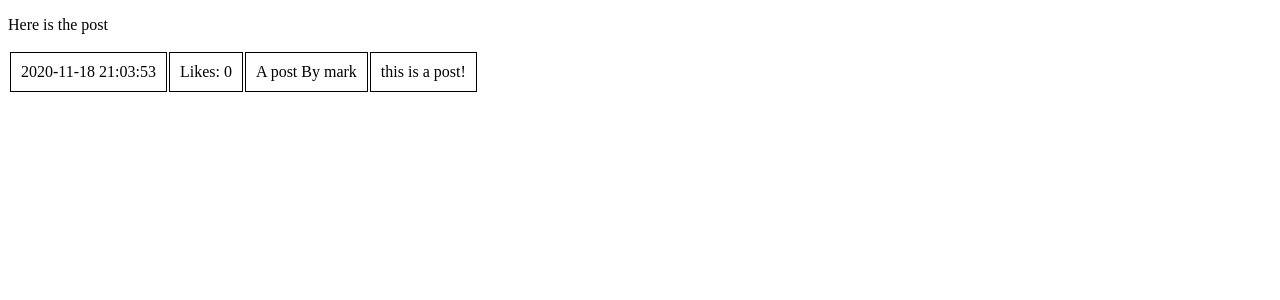
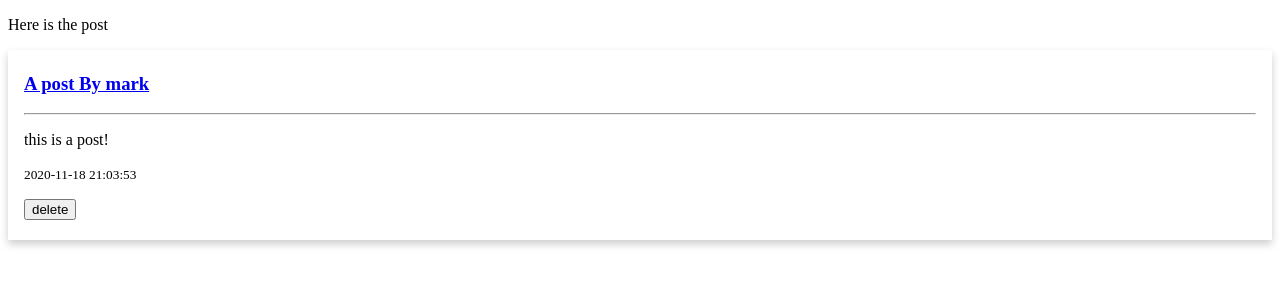
Before and after one commit to Zanedaws/Full-stack-project1, a Flask app: page /3729869095/posts/29189726 in a window 1280 px wide. Shown: the top 300 px of the page. Run offline with Flask 2, Linux system fonts and the light colour scheme; data comes from the database, SQL or seed files in the repository; both versions use the stored data as it was after the commit.

Commit message:
Reworked profile html to support deletion implementation.

```diff
--- a/main.py
+++ b/main.py
@@ -36,7 +36,7 @@ def profile_get(hash):
     conn.close()
     posts.insert(0, hash)
     print(posts)
-    return flask.render_template("profile.html", data=posts)
+    return flask.render_template("profilecards.html", data=posts)
 
 @app.route("/<user>/profile", methods=["POST"]) #need to implement post deletion (phase 2)
 def profile_post(user):
--- a/styles/profile.css
+++ b/styles/profile.css
@@ -18,3 +18,19 @@ td{
   border-width:1px;
   padding:10px;
 }
+
+.card {
+  /* Add shadows to create the "card" effect */
+  box-shadow: 0 4px 8px 0 rgba(0,0,0,0.2);
+  transition: 0.3s;
+}
+
+/* On mouse-over, add a deeper shadow */
+.card:hover {
+  box-shadow: 0 8px 16px 0 rgba(0,0,0,0.2);
+}
+
+/* Add some padding inside the card container */
+.container {
+  padding: 4px 16px;
+}
--- a/templates/posts.html
+++ b/templates/posts.html
@@ -4,21 +4,24 @@
     <title>
         {{data[1][5]}}
     </title>
-    <link rel="stylesheet" href="../styles/feed.css"/>
+    <link rel="stylesheet" href="../styles/profile.css"/>
 </head>
 
 <body>
     <p>Here is the post</p>
-    <table>
         {% for post in data[1:] %}
-        <tr>
-            <td>{{post[1]}}</td>
-            <td>Likes: {{post[3]}}</td>
-            <td>{{post[5]}}</td>
-            <td>{{post[4]}}</td>
-        </tr>
+        <div class="card" id="{{ post[2] }}">
+            <div class="container">
+                <h3><a href="http://127.0.0.1:5001/{{ data[0] }}/posts/{{ post[2] }}"><b>{{post[5]}}</b></a></h3>
+                <hr></hr>
+                <p>{{ post[4] }}</p>
+                <p><small>{{ post[1] }}</small><form action=/{{post[2]}}/delete method="GET" id="form">
+                                                <input id="delete" type="submit" value="delete"/>
+                                                </form></p>
+            </div>
+        </div>
         {% endfor %}
-    </table>
+
 </body>
 
 </html>
```
Also changed, not shown: templates/profilecards.html (added, +28 -0 lines), data/database.db.
